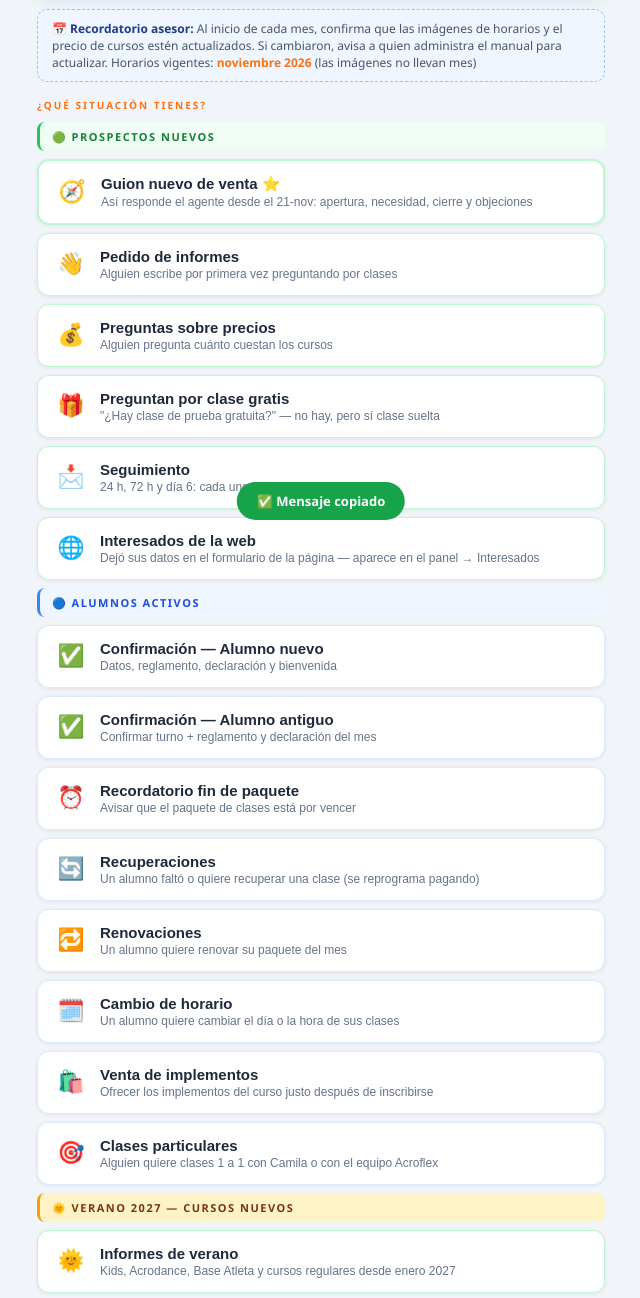
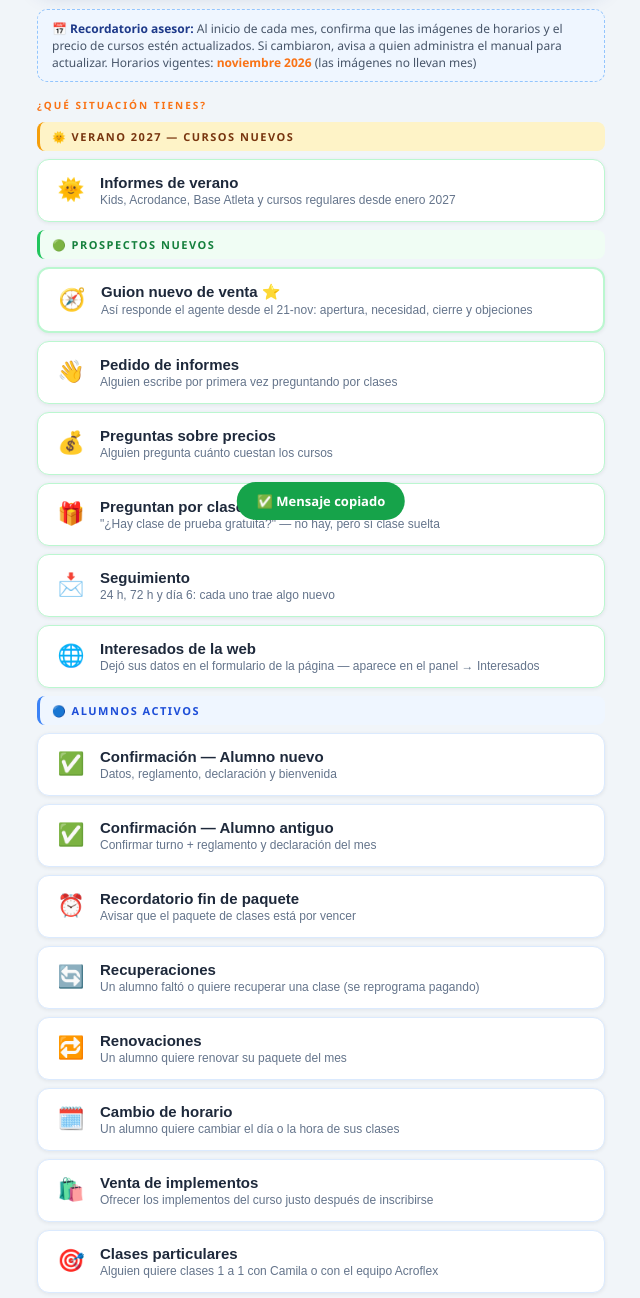
Before and after one commit to acroflextrainingcenter/manual-ventas-acroflex, a plain HTML site: page index.html in a window 1280 px wide. Shown: the part 340-1638 px from the top of the page, without its empty margins (319-959 px from the left). Drawn offline with Linux system fonts and the light colour scheme.

Commit message:
Mover sección VERANO 2027 al inicio del menú
Co-Authored-By: Claude Sonnet 4.6 <noreply@anthropic.com>

```diff
--- a/index.html
+++ b/index.html
@@ -252,7 +252,15 @@
     </div>
     <div class="section-label">¿Qué situación tienes?</div>
 
-    <div class="home-category-label" style="background:#f0fdf4;border-left:3px solid #22c55e;color:#15803d">🟢 PROSPECTOS NUEVOS</div>
+    <div class="home-category-label" style="background:#fef3c7;border-left:3px solid #f59e0b;color:#78350f">🌞 VERANO 2027 — CURSOS NUEVOS</div>
+    <div class="btn-grid">
+      <button class="btn-situation btn-cat-green" style="border-left-color:#f59e0b" onclick="go('s-verano-quien')">
+        <span class="emoji">🌞</span>
+        <div><div>Informes de verano</div><div class="btn-desc">Kids, Acrodance, Base Atleta y cursos regulares desde enero 2027</div></div>
+      </button>
+    </div>
+
+    <div class="home-category-label" style="background:#f0fdf4;border-left:3px solid #22c55e;color:#15803d;margin-top:8px">🟢 PROSPECTOS NUEVOS</div>
     <div class="btn-grid">
       <button class="btn-situation btn-cat-green" onclick="go('s-guion-nuevo')" style="border:2px solid #22c55e">
         <span class="emoji">🧭</span>
@@ -318,13 +326,6 @@
 
 
 
-    <div class="home-category-label" style="background:#fef3c7;border-left:3px solid #f59e0b;color:#78350f;margin-top:8px">🌞 VERANO 2027 — CURSOS NUEVOS</div>
-    <div class="btn-grid">
-      <button class="btn-situation btn-cat-green" style="border-left-color:#f59e0b" onclick="go('s-verano-quien')">
-        <span class="emoji">🌞</span>
-        <div><div>Informes de verano</div><div class="btn-desc">Kids, Acrodance, Base Atleta y cursos regulares desde enero 2027</div></div>
-      </button>
-    </div>
     <div class="home-category-label" style="background:#fffbeb;border-left:3px solid #f59e0b;color:#92400e;margin-top:8px">🟡 EVENTOS ESPECIALES</div>
     <div class="btn-grid">
       <button class="btn-situation btn-cat-green" style="border-left-color:#f59e0b" onclick="go('s-cgc-eventos')">
```
Also changed, not shown: manual-ventas-acroflex.html (+9 -8 lines).
